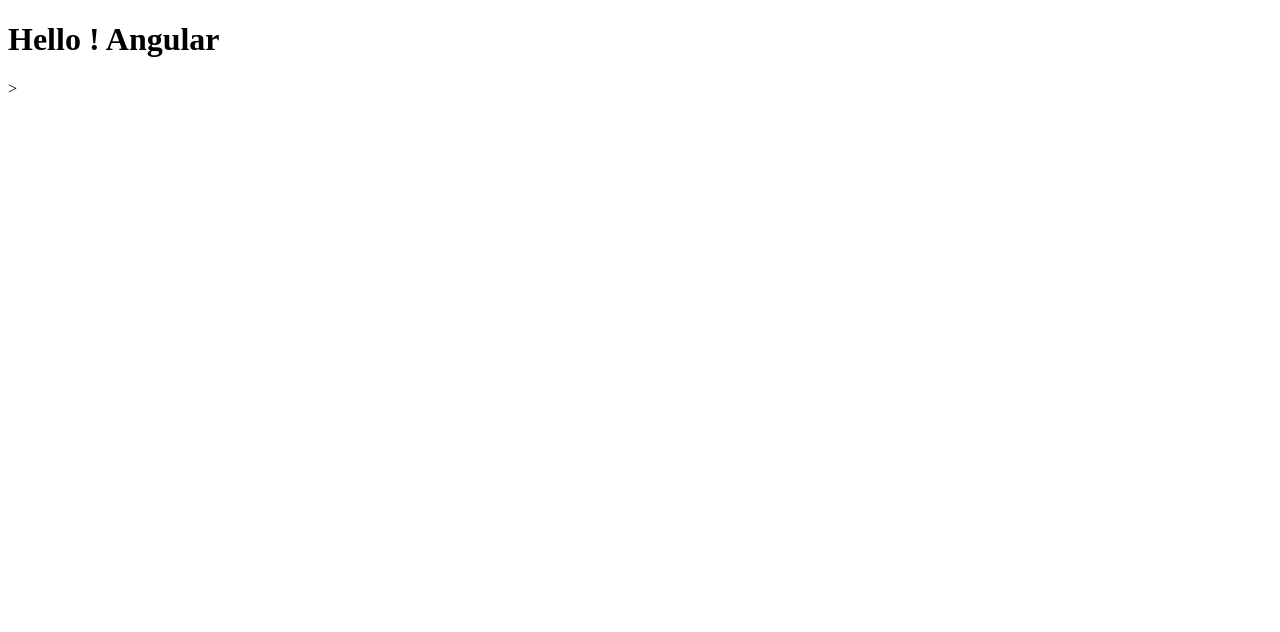
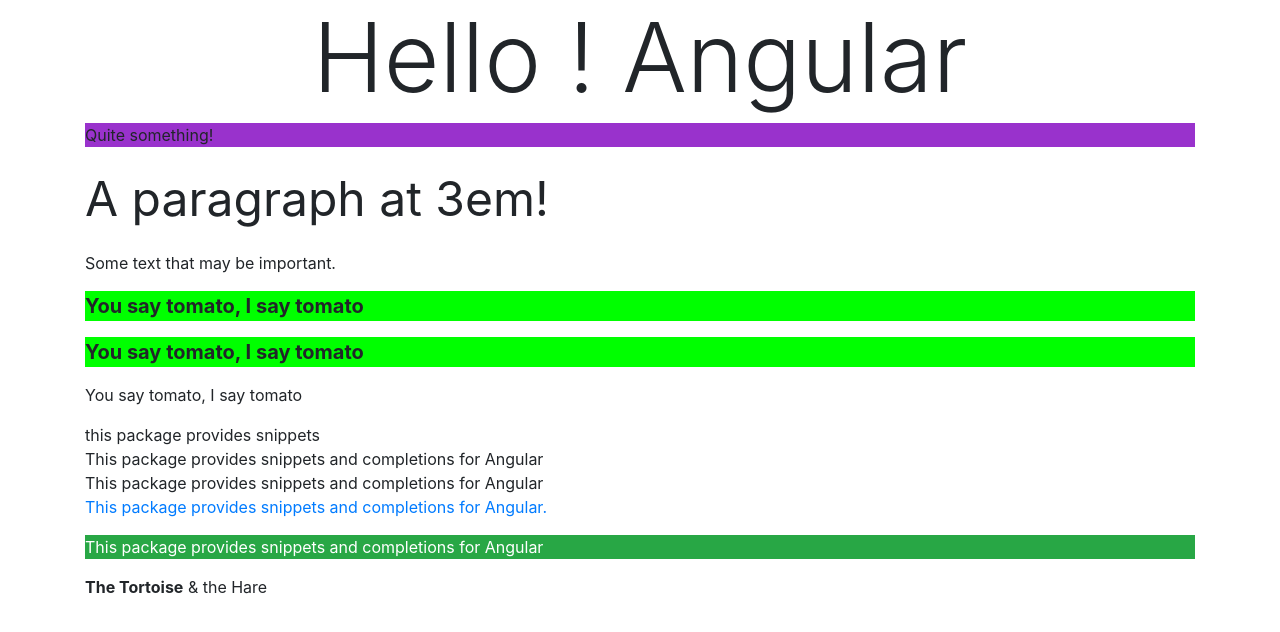
Before and after one commit to iammahesh09/angular-test, an Angular app: page / in a window 1280 px wide. Shown: the top 632 px of the page. Built offline with nearby package versions, Linux system fonts and the light colour scheme.

Commit message:
all Binding's

```diff
--- a/src/app/app.component.html
+++ b/src/app/app.component.html
@@ -1 +1,3 @@
-<app-home></app-home>
+<div class="container">
+    <app-home></app-home>
+</div>
--- a/src/app/home/home.component.html
+++ b/src/app/home/home.component.html
@@ -1 +1,35 @@
-<h1>Hello ! {{title}}</h1>>
+<h1 class="text-center display-1">Hello ! {{title}}</h1>
+
+<!-- Style Binding a single style value-->
+<p [style.background-color]="'darkorchid'">Quite something!</p>
+
+<p [style.font-size.em]="'3'"> A paragraph at 3em! </p>
+
+<p [style.font-size.px]="isImportant ? '30' : '16'"> Some text that may be important. </p>
+
+<!-- NgStyle for multiple values -->
+
+<p [ngStyle]="myStyles"> You say tomato, I say tomato </p>
+
+
+<p [ngStyle]="{'background-color': 'lime', 'font-size': '20px', 'font-weight': 'bold'}"> You say tomato, I say tomato</p>
+
+<p [ngStyle]="setMyStyles()">You say tomato, I say tomato</p>
+
+
+
+<!-- Class -->
+
+<div [class.active]="isActive"> this package provides snippets </div>
+<div [ngClass]="myClasses">This package provides snippets and completions for Angular</div>
+
+<div [ngClass]="setMyClasses()">This package provides snippets and completions for Angular</div>
+
+<p [class]="['text-primary']">This package provides snippets and completions for Angular.</p>
+
+<p [ngClass]="['text-white','bg-success']">This package provides snippets and completions for Angular</p>
+
+
+
+
+<div [innerHTML]="htmlStr"></div>
--- a/src/app/home/home.component.ts
+++ b/src/app/home/home.component.ts
@@ -7,7 +7,43 @@
 })
 export class HomeComponent {
 
-  title:string='Angular';
+  title: string = 'Angular';
+  user;
+  isImportant: boolean;
+  isActive: boolean;
+  isSaved: boolean;
+  isExpired
+  name;
+
+  myStyles = {
+    'background-color': 'lime',
+    'font-size': '20px',
+    'font-weight': 'bold'
+  }
+
+  setMyStyles() {
+    let styles = {
+      'font-weight': this.isImportant ? 'bold' : 'normal'
+    };
+    return styles;
+  }
+
+  myClasses = {
+    important: this.isImportant,
+    inactive: !this.isActive,
+    saved: this.isSaved
+  }
+
+  setMyClasses() {
+    let classes = {
+      important: this.isImportant,
+      inactive: !this.isActive,
+      saved: this.isSaved,
+    };
+    return classes;
+  }
+
+  htmlStr: string = '<strong>The Tortoise</strong> &amp; the Hare';
 
   constructor() { }
 
--- a/src/index.html
+++ b/src/index.html
@@ -7,6 +7,11 @@
 
   <meta name="viewport" content="width=device-width, initial-scale=1">
   <link rel="icon" type="image/x-icon" href="favicon.ico">
+  <link rel="stylesheet" href="https://maxcdn.bootstrapcdn.com/bootstrap/4.0.0/css/bootstrap.min.css">
+  <script src="https://code.jquery.com/jquery-3.2.1.slim.min.js"></script>
+  <script src="https://cdnjs.cloudflare.com/ajax/libs/popper.js/1.12.9/umd/popper.min.js"></script>
+  <script src="https://maxcdn.bootstrapcdn.com/bootstrap/4.0.0/js/bootstrap.min.js"></script>
+
 </head>
 <body>
   <app-root></app-root>
```
Also changed, not shown: 1 other file (tests, documents, lock files or other folders).
